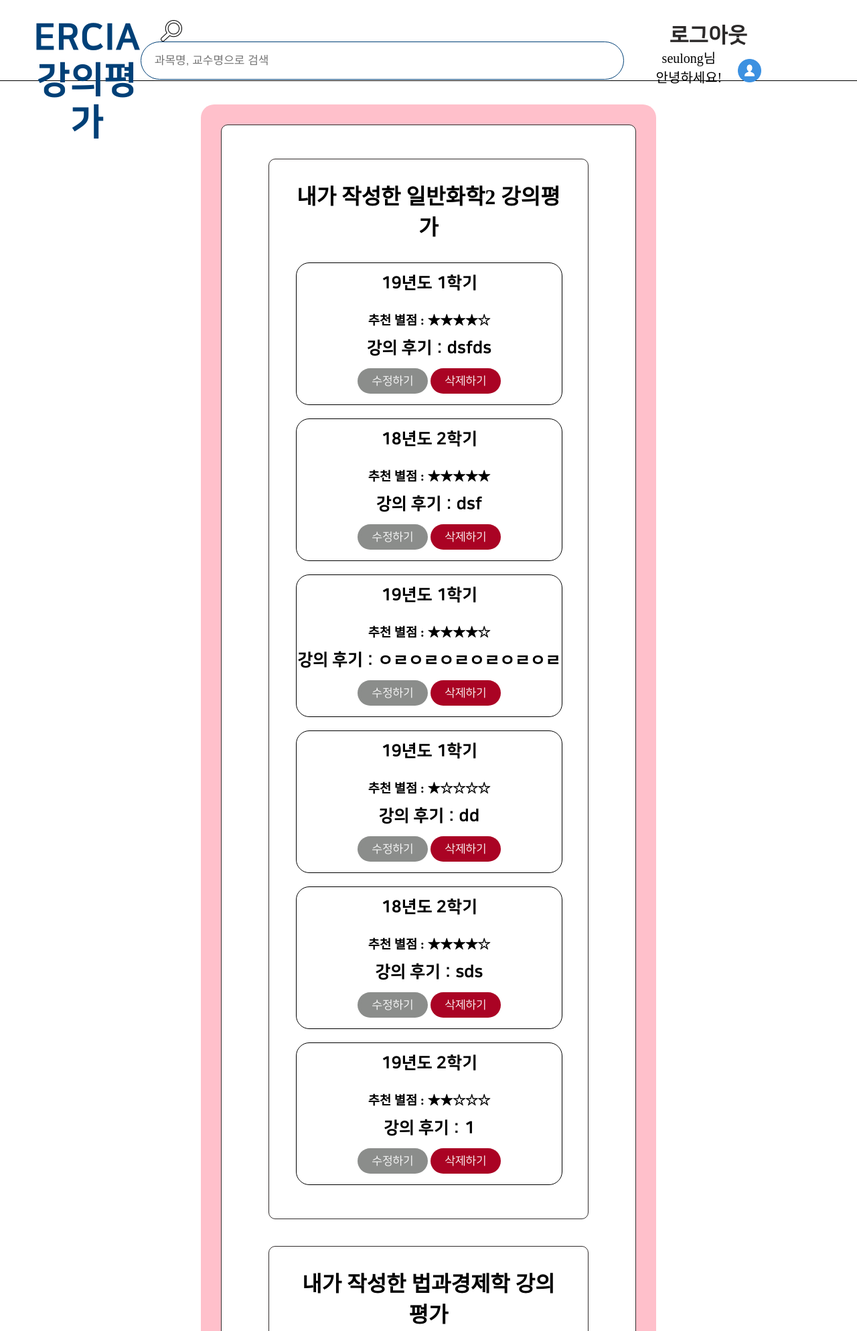
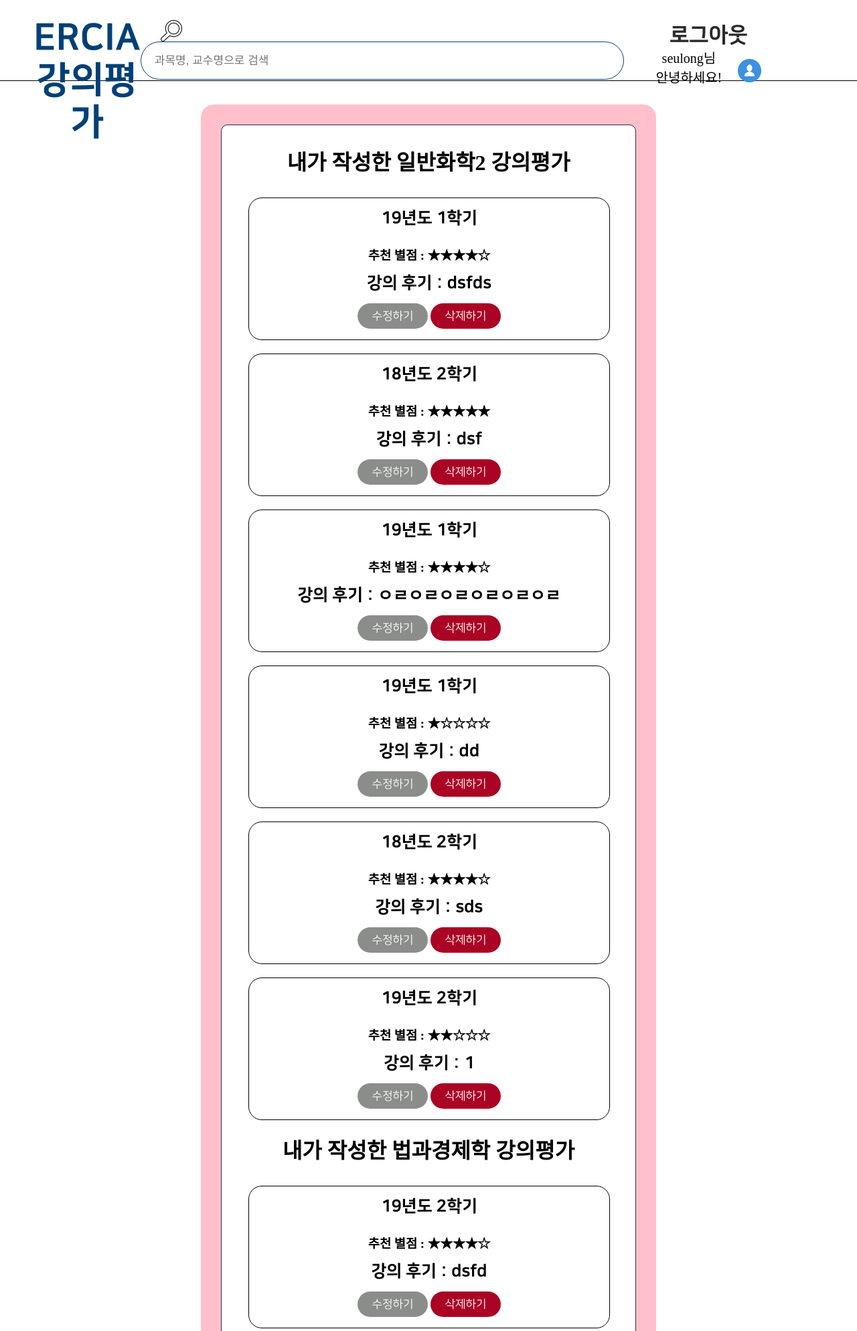
Before and after one commit to HyeseonLee/LLTeacher, a Django app: page /mypage in a window 1280 px wide. Shown: the top 1988 px of the page at 67% size. Run offline with Django 3.2, Linux system fonts and the light colour scheme; a user stored in the database is signed in; data comes from the database, SQL or seed files in the repository; both versions use the stored data as it was after the commit; parts of the project's set-up code (start-up, migrations or seed data) failed here and were passed over; some web fonts are replaced.

Commit message:
[Front-end] fix : mypage.html

```diff
--- a/app/static/css/mypage.css
+++ b/app/static/css/mypage.css
@@ -18,7 +18,7 @@ body{
     flex-direction: column;
     margin: 0 300px;
     border-radius: 20px;
-    background: pink;
+    background: white;
     padding: 40px 60px;
 }
 .Mypage_Top{
@@ -37,6 +37,9 @@ div .Mypage_Contents{
     display: inline-block;
     text-align: center;
     margin-bottom: 20px;
+}
+.main-item2{
+    border: none;
 }
 .top_box{
     display: flex;
--- a/app/templates/mypage.html
+++ b/app/templates/mypage.html
@@ -29,7 +29,7 @@
         </div>
             {% else %}
                 {% if countGC != 0 %}
-                    <div class="main-item">
+                    <div class="main-item2">
                         <div class="Mypage_Top">
                             <h1>내가 작성한 일반화학2 강의평가</h1>
                         </div>
@@ -64,7 +64,7 @@
                     </div>
                 {% endif %}
                     {% if countLE != 0 %}
-                        <div class="main-item">
+                        <div class="main-item2">
                             <div class="Mypage_Top">
                                 <h1>내가 작성한 법과경제학 강의평가</h1>
                             </div>
@@ -98,7 +98,7 @@
                         </div>
                     {% endif %}
                     {% if countPE != 0 %}
-                        <div class="main-item">
+                        <div class="main-item2">
                             <div class="Mypage_Top">
                                 <h1>내가 작성한 일반물리학실험 강의평가</h1>
                             </div>
@@ -131,7 +131,7 @@
                         </div>
                     {% endif %}
                     {% if countWP != 0 %}
-                        <div class="main-item">
+                        <div class="main-item2">
                             <div class="Mypage_Top">
                                 <h1>내가 작성한 웹프로그래밍 강의평가</h1>
                             </div>
```
Also changed, not shown: db.sqlite3.
